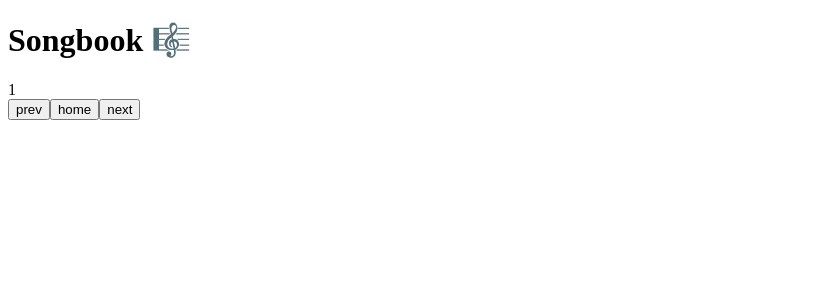
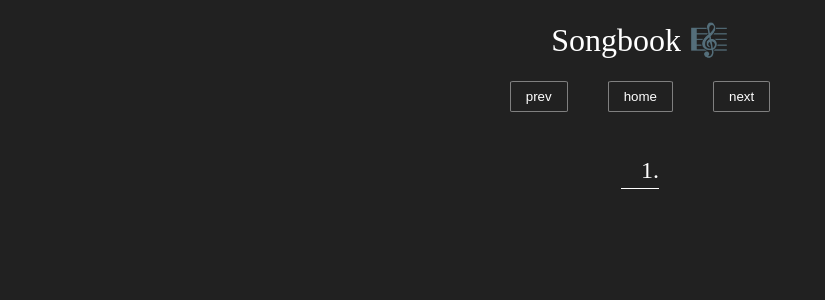
Before and after one commit to VeikkaND/songbook, a React (Vite) app in the folder songbook-app/: page /1 in a window 1280 px wide. Shown: the top 300 px of the page, without its empty margins (0-825 px from the left). Built offline with nearby package versions, Linux system fonts and the light colour scheme; no server answers.

Commit message:
visual improvements, css

```diff
--- /dev/null
+++ b/songbook-app/src/App.css
@@ -0,0 +1,73 @@
+body {
+    background: #212121;
+    color: white;
+}
+
+h1 {
+    font-weight: lighter;
+}
+
+.menu {
+    text-align: center;
+}
+
+.listItem {
+    margin-block: 15px;
+}
+.listItem h1, .listItem h2{
+    display: inline;
+    vertical-align: center;
+    font-size: 24px;
+    font-weight: lighter;
+}
+
+input {
+    height: 25px;
+    width: 250px;
+    text-align: center;
+    font-size: 17px;
+    color: white;
+    background-color: #212121;
+    outline: 1px solid #323232;
+    border-bottom: none;
+    border-radius: 10px;
+    border-right: none;
+}
+input:focus-visible {
+    outline: 0px;
+    outline: 1px solid #424242;
+    border-bottom: none;
+    border-radius: 10px;
+    border-right: none;
+}
+
+.song {
+    text-align: center;
+}
+.song .listItem h1, .song .listItem h2{
+    padding-bottom: 5px;
+    border-bottom: 1px solid white;
+}
+.song .listItem h1 {
+    padding-right: 20px;
+}
+.song .listItem h2 {
+    padding-left: 20px;
+}
+
+.navbar {
+    padding-bottom: 30px;
+}
+.navbar button {
+    padding-inline: 15px;
+    padding-block: 7px;
+    margin-inline: 20px;
+    border-radius: 5%;
+    border: 1px solid gray;
+    background-color: #212121;
+    color: white;
+}
+.navbar button:hover {
+    transition-duration: 0.2s;
+    background-color: #323232;
+}
--- /dev/null
+++ b/songbook-app/src/components/NavBar.jsx
@@ -0,0 +1,34 @@
+import { useNavigate } from "react-router-dom"
+
+function NavBar({id, maxId}) {
+    const navigate = useNavigate()
+
+    const handleHome = () => navigate("/")
+
+    const handlePrev = () => {
+        console.log(id)
+        if(id >= 2) {
+            const newId = parseInt(id) - 1
+            navigate(`/${newId}`)
+            window.location.reload(false)
+        }
+    }
+
+    const handleNext = () => {
+        if(id < maxId) {
+            const newId = parseInt(id) + 1
+            navigate(`/${newId}`)
+            window.location.reload(false)
+        }
+    }
+
+    return(
+        <div className="navbar">
+            <button onClick={handlePrev}>prev</button>
+            <button onClick={handleHome}>home</button>
+            <button onClick={handleNext}>next</button>
+        </div>
+    )
+}
+
+export default NavBar
--- a/songbook-app/src/components/SongList.jsx
+++ b/songbook-app/src/components/SongList.jsx
@@ -23,7 +23,7 @@ function SongList() {
 
     return(
         <div>
-            <input onChange={handleInput}></input> <br />
+            <input onChange={handleInput}></input>
             {songs.length > 0
             ? matchingSongs.map(song => <SongShort title={song.title}
                 id={song.id} key={song.id}/>)
--- a/songbook-app/src/components/SongShort.jsx
+++ b/songbook-app/src/components/SongShort.jsx
@@ -9,10 +9,9 @@ function SongShort(song) {
     }
 
     return(
-        <div>
-            <span onClick={handleClick}>
-                {song.id} <Markdown>{song.title}</Markdown>
-            </span>
+        <div className="listItem" onClick={handleClick}>
+            <h2>{song.id}. </h2>
+            <Markdown>{song.title}</Markdown>
         </div>
     )
 }
--- a/songbook-app/src/main.jsx
+++ b/songbook-app/src/main.jsx
@@ -3,6 +3,7 @@ import ReactDOM from 'react-dom/client'
 import HomePage from './pages/HomePage.jsx'
 import SongPage from './pages/SongPage.jsx'
 import {createBrowserRouter, RouterProvider} from "react-router-dom"
+import "./App.css"
 
 const router = createBrowserRouter([
   {
--- a/songbook-app/src/pages/HomePage.jsx
+++ b/songbook-app/src/pages/HomePage.jsx
@@ -6,7 +6,7 @@ function HomePage() {
 
   return (
     <>
-      <div>
+      <div className="menu">
         <MainHeader />
         <SongList />
       </div>
--- a/songbook-app/src/pages/SongPage.jsx
+++ b/songbook-app/src/pages/SongPage.jsx
@@ -2,14 +2,13 @@ import { useEffect, useState } from "react"
 import { useParams } from "react-router-dom"
 import songService from "../services/songs"
 import Markdown from "react-markdown"
-import { useNavigate } from "react-router-dom"
 import MainHeader from "../components/MainHeader"
+import NavBar from "../components/NavBar"
 
 function SongPage() {
     const {id} = useParams()
     const [song, setSong] = useState("")
     const [maxId, setMaxId] = useState(0)
-    const navigate = useNavigate()
 
     useEffect(() => {
         async function getSong() {
@@ -20,32 +19,14 @@ function SongPage() {
         getSong()
     }, [])
 
-    const handleHome = () => navigate("/")
-
-    const handlePrev = () => {
-        if(id >= 2) {
-            const newId = parseInt(id) - 1
-            navigate(`/${newId}`)
-            window.location.reload(false)
-        }
-    }
-
-    const handleNext = () => {
-        if(id < maxId) {
-            const newId = parseInt(id) + 1
-            navigate(`/${newId}`)
-            window.location.reload(false)
-        }
-    }
-
     return(
-        <div>
+        <div className="song">
             <MainHeader />
-            {id} <br />
-            <button onClick={handlePrev}>prev</button>
-            <button onClick={handleHome}>home</button>
-            <button onClick={handleNext}>next</button>
-            <Markdown>{song}</Markdown>
+            <NavBar id={id} maxId={maxId}/>
+            <div className="listItem">
+                <h2>{id}. </h2>
+                <Markdown>{song}</Markdown>
+            </div>
         </div>
     )
 }
```
